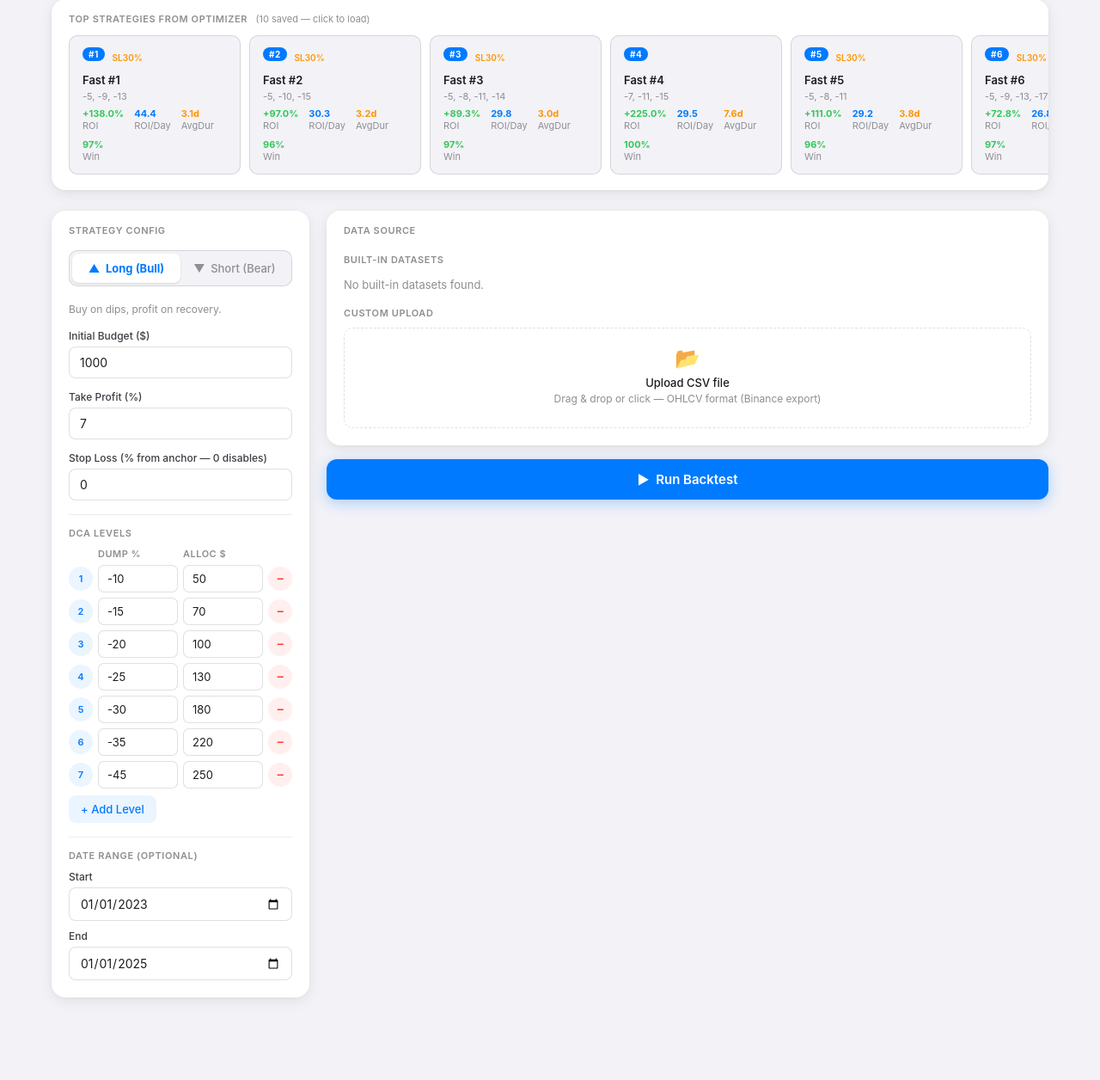
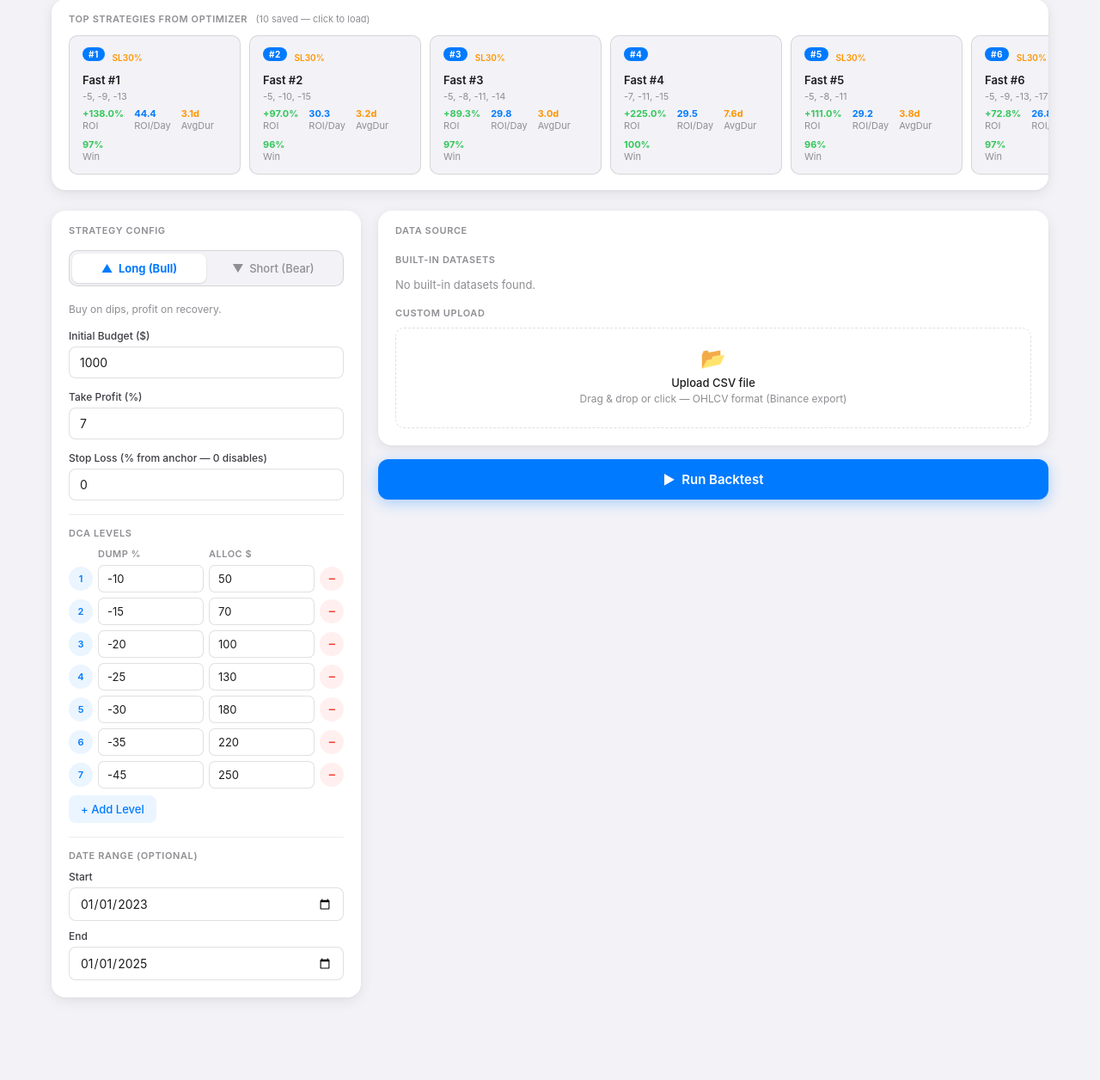
Before and after one commit to ZeroSanan/Infinity, a Flask app: page /backtest in a window 1280 px wide. Shown: the part 93-1349 px from the top of the page at 86% size. Run offline with Flask 3, Linux system fonts and the light colour scheme; data that the repository does not hold is empty.

Commit message:
Widen sidebar column for date pickers (300px → 360px)

```diff
--- a/web/templates/backtest.html
+++ b/web/templates/backtest.html
@@ -58,11 +58,11 @@
   /* ── LAYOUT ── */
   .layout {
     display: grid;
-    grid-template-columns: 300px 1fr;
+    grid-template-columns: 360px 1fr;
     gap: 20px;
     align-items: start;
   }
-  @media (max-width: 860px) { .layout { grid-template-columns: 1fr; } }
+  @media (max-width: 920px) { .layout { grid-template-columns: 1fr; } }
 
   /* ── PANEL ── */
   .panel {
@@ -622,35 +622,26 @@ function setMode(mode) {
 
   const isShort = mode === 'short';
 
-  // Toggle buttons
   document.getElementById('btn-long').classList.toggle('active', !isShort);
   document.getElementById('btn-short').classList.toggle('active', isShort);
-
-  // Body class for CSS tint
   document.body.classList.toggle('short-mode', isShort);
 
-  // Description
   document.getElementById('mode-desc').textContent = isShort
     ? 'Short on pumps, profit on drops. Levels are pump % above anchor.'
     : 'Buy on dips, profit on recovery. Levels are dump % below anchor.';
 
-  // Column label
   document.getElementById('levels-col-label').textContent = isShort ? 'Pump %' : 'Dump %';
 
-  // Rebuild DCA level rows with mode-appropriate defaults
   const container = document.getElementById('levels-container');
   container.innerHTML = '';
   const defaults = isShort ? SHORT_DEFAULT_LEVELS : DEFAULT_LEVELS;
   defaults.forEach(l => addLevel(l.dump, l.alloc));
 
-  // Run button label
   document.getElementById('run-btn-text').textContent =
     isShort ? '▶ Run Short Backtest' : '▶ Run Backtest';
 
-  // Refilter presets for this mode
   renderPresetCards(mode);
 
-  // Clear previous results
   document.getElementById('results-section').style.display = 'none';
   document.getElementById('error-banner').style.display = 'none';
 }
@@ -660,7 +651,6 @@ function addLevel(dump = -6, alloc = 100) {
   const container = document.getElementById('levels-container');
   const idx       = container.children.length + 1;
   const isShort   = currentMode === 'short';
-  // short: levels must be positive; long: negative
   const attrs     = isShort
     ? `min="0.1" step="0.5" placeholder="e.g. 10"`
     : `max="-0.1" step="0.5" placeholder="e.g. -10"`;
@@ -714,7 +704,6 @@ async function loadDatasets() {
         <div class="ds-meta">${ds.rows.toLocaleString()} candles &bull; ${ds.size_mb} MB</div>
       </div>
     `).join('');
-    // Auto-select first
     const first = grid.querySelector('.dataset-card');
     if (first) first.click();
   } catch (e) {
@@ -728,7 +717,6 @@ function selectDataset(name, el) {
   uploadedFile    = null;
   document.querySelectorAll('.dataset-card').forEach(c => c.classList.remove('selected'));
   el.classList.add('selected');
-  // Clear upload UI
   const zone = document.getElementById('upload-zone');
   zone.classList.remove('has-file');
   document.getElementById('upload-filename').textContent = '';
@@ -983,7 +971,6 @@ function renderChart(equityCurve, trades, initialBudget) {
   const beLine  = `<line x1="${PAD.left}" y1="${beY}" x2="${W-PAD.right}" y2="${beY}" stroke="#8e8e93" stroke-width="1" stroke-dasharray="4,3" opacity=".55"/>`;
   const beLabel = `<text x="${W-PAD.right+4}" y="${beY}" dominant-baseline="middle" font-size="10" fill="#8e8e93">start</text>`;
 
-  // Trade exit markers on equity curve (equityCurve[1..N] = trades[0..N-1])
   let markers = '';
   trades.forEach((t, i) => {
     const pt = equityCurve[i + 1];
@@ -1068,11 +1055,8 @@ function renderTradeChart(trades) {
     const exitColor = t.stop_loss ? '#ff9500' : (t.profit_loss >= 0 ? '#34c759' : '#ff3b30');
     const tipAttr = `onmouseenter="showTip(event,tradeTooltipHTML(allTrades[${i}]))" onmousemove="moveTip(event)" onmouseleave="hideTip()"`;
 
-    // Connector line entry→exit
     items += `<line x1="${x1}" y1="${y1}" x2="${x2}" y2="${y2}" stroke="${exitColor}" stroke-width="1" opacity="0.35"/>`;
-    // Entry dot (blue)
     items += `<circle cx="${x1}" cy="${y1}" r="4" fill="#007aff" stroke="white" stroke-width="1.5" style="cursor:pointer" ${tipAttr}/>`;
-    // Exit dot
     items += `<circle cx="${x2}" cy="${y2}" r="5" fill="${exitColor}" stroke="white" stroke-width="1.5" style="cursor:pointer" ${tipAttr}/>`;
   });
 
@@ -1162,21 +1146,17 @@ function applyPreset(idx) {
   const p = _presets[idx];
   if (!p) return;
 
-  // Switch to the preset's mode first
   const presetMode = p.mode || 'long';
   if (currentMode !== presetMode) setMode(presetMode);
 
-  // Highlight
   document.querySelectorAll('.preset-card').forEach(c => c.classList.remove('active'));
   const card = document.getElementById(`preset-card-${idx}`);
   if (card) card.classList.add('active');
 
-  // Populate fields
   document.getElementById('cfg-budget').value = p.initial_budget;
   document.getElementById('cfg-tp').value     = p.take_profit_percent;
   document.getElementById('cfg-sl').value     = p.stop_loss_percent;
 
-  // Rebuild DCA level rows
   document.getElementById('levels-container').innerHTML = '';
   p.dca_levels.forEach((lvl, i) => addLevel(lvl, p.dca_allocations[i] ?? 100));
 }
```
